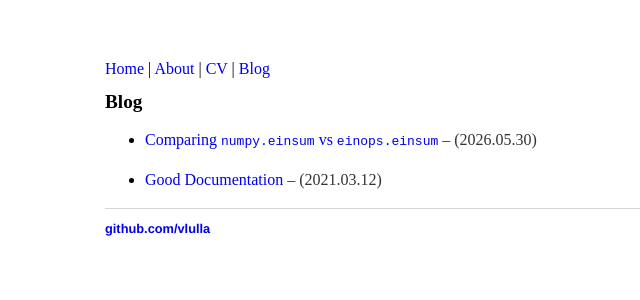
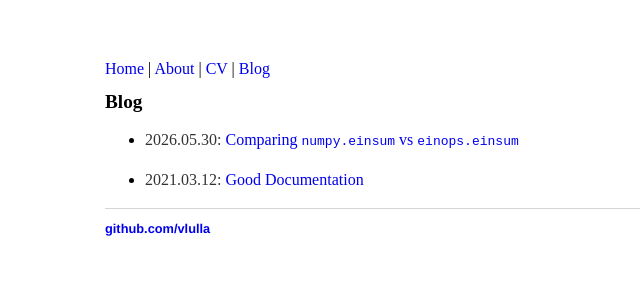
Before and after one commit to vlulla/vlulla.github.io, a Jekyll site: the page built from blog/index.md, in a window 1280 px wide. Shown: the top 300 px of the page, without its empty margins (23-663 px from the left). Built offline with Jekyll 4.4.1, drawn with Linux system fonts in a browser that asks for light colours.

Commit message:
Slight rearrangement of date and title of blog posts.

```diff
--- a/blog/index.md
+++ b/blog/index.md
@@ -6,5 +6,5 @@ title: Vijay's Blog
 # Blog
 
 {% for post in site.posts %}
-- [{{ post.title }}]({{ post.url }}) -- ({{ post.date | date: "%Y.%m.%d"}})
+- {{ post.date | date: "%Y.%m.%d"}}: [{{ post.title }}]({{ post.url }})
 {% endfor %}
```
